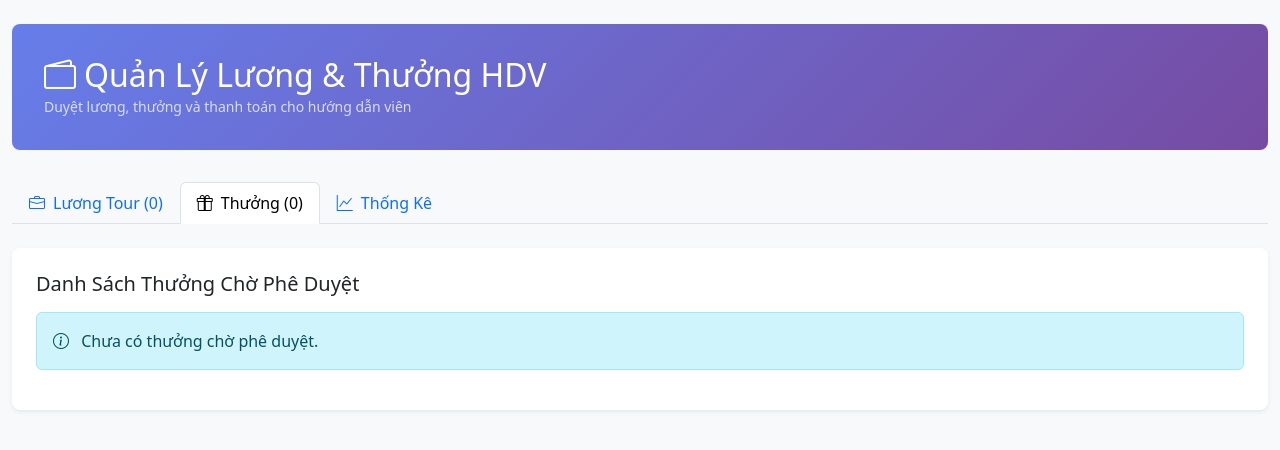
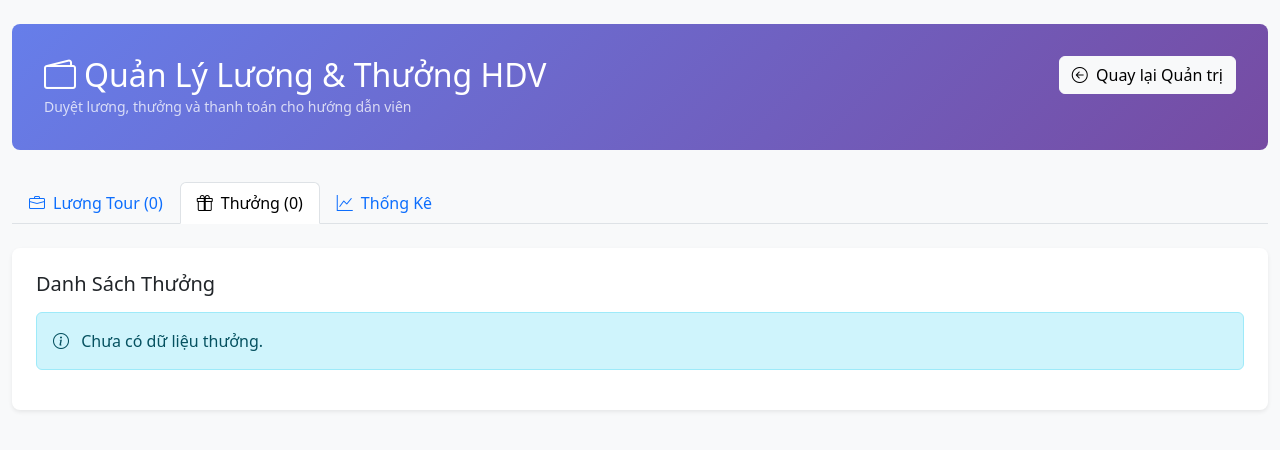
Before and after one commit to Takahashi-atkaaa/du_an_1, a PHP site: page /du_an_1/views/admin/quan_ly_luong_hdv.php in a window 1280 px wide, after a click that opens the changed part. Shown: the top 450 px of the page. Run offline with PHP 8.4, Linux system fonts and the light colour scheme.

Commit message:
quản lý luongthuong trong admin

```diff
--- a/project_quan_ly_tour_du_lich/views/admin/quan_ly_luong_hdv.php
+++ b/project_quan_ly_tour_du_lich/views/admin/quan_ly_luong_hdv.php
@@ -63,10 +63,19 @@
     <div class="container-fluid py-4">
         <!-- Header -->
         <div class="header">
-            <h1 class="h2 mb-0">
-                <i class="bi bi-wallet2 me-2"></i>Quản Lý Lương & Thưởng HDV
-            </h1>
-            <small class="opacity-75">Duyệt lương, thưởng và thanh toán cho hướng dẫn viên</small>
+            <div class="d-flex align-items-start justify-content-between">
+                <div>
+                    <h1 class="h2 mb-0">
+                        <i class="bi bi-wallet2 me-2"></i>Quản Lý Lương & Thưởng HDV
+                    </h1>
+                    <small class="opacity-75">Duyệt lương, thưởng và thanh toán cho hướng dẫn viên</small>
+                </div>
+                <div>
+                    <a href="index.php?act=admin/dashboard" class="btn btn-light">
+                        <i class="bi bi-arrow-left-circle me-1"></i> Quay lại Quản trị
+                    </a>
+                </div>
+            </div>
         </div>
 
         <!-- Tabs -->
@@ -78,7 +87,7 @@
             </li>
             <li class="nav-item" role="presentation">
                 <button class="nav-link" id="bonus-tab" data-bs-toggle="tab" data-bs-target="#bonus-content" type="button" role="tab">
-                    <i class="bi bi-gift me-2"></i>Thưởng (<?php echo count($bonus_list ?? []); ?>)
+                    <i class="bi bi-gift me-2"></i>Thưởng (<?php echo count($bonus_list_all ?? $bonus_list ?? []); ?>)
                 </button>
             </li>
             <li class="nav-item" role="presentation">
@@ -111,7 +120,7 @@
                                         <th class="text-end">Hoa Hồng</th>
                                         <th class="text-end">Tổng</th>
                                         <th>Trạng Thái</th>
-                                        <th>Hành Động</th>
+
                                     </tr>
                                 </thead>
                                 <tbody>
@@ -179,12 +188,13 @@
             <!-- Bonus Tab -->
             <div class="tab-pane fade" id="bonus-content" role="tabpanel">
                 <div class="table-container">
-                    <h5 class="mb-3">Danh Sách Thưởng Chờ Phê Duyệt</h5>
+                    <h5 class="mb-3">Danh Sách Thưởng</h5>
 
-                    <?php if (empty($bonus_list)): ?>
+                    <?php $displayBonuses = $bonus_list_all ?? $bonus_list ?? []; ?>
+                    <?php if (empty($displayBonuses)): ?>
                         <div class="alert alert-info">
                             <i class="bi bi-info-circle me-2"></i>
-                            Chưa có thưởng chờ phê duyệt.
+                            Chưa có dữ liệu thưởng.
                         </div>
                     <?php else: ?>
                         <div class="table-responsive">
@@ -201,7 +211,7 @@
                                     </tr>
                                 </thead>
                                 <tbody>
-                                    <?php foreach ($bonus_list as $bonus): ?>
+                                    <?php foreach ($displayBonuses as $bonus): ?>
                                         <tr>
                                             <td>
                                                 <strong><?php echo htmlspecialchars($bonus['ho_ten'] ?? 'N/A'); ?></strong>
```
Also changed, not shown: project_quan_ly_tour_du_lich/controllers/AdminController.php (+11 -0 lines).
